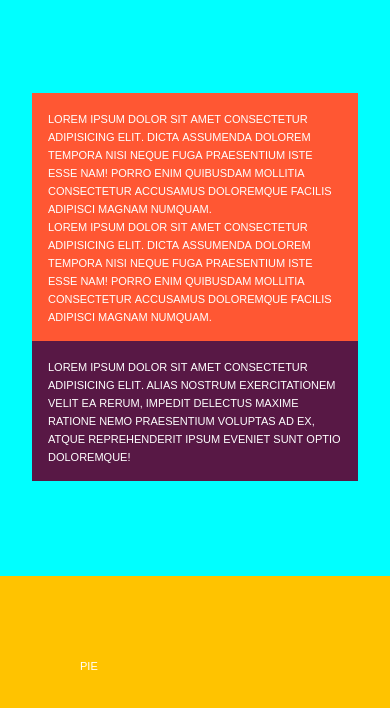
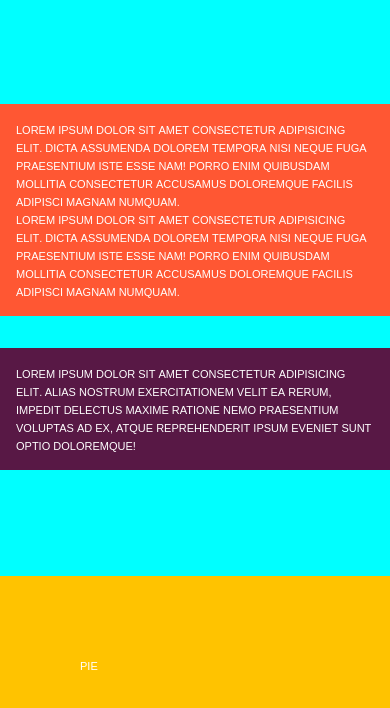
Before and after one commit to emitwd/Practicas-responsivas, a plain HTML site: page index.html in a window 390 px wide. Shown: the part 90-798 px from the top of the page. Drawn offline with Linux system fonts and the light colour scheme.

Commit message:
contenedores 100% mobile

```diff
--- a/css/style.css
+++ b/css/style.css
@@ -1,23 +1,35 @@
-* { font-family: Arial; margin: 0; padding: 0; color: #fff; box-sizing: border-box;}
-html, body { height: 100%; font-variant-caps: all-petite-caps;}
+* {
+    font-family: Arial;
+    margin: 0;
+    padding: 0;
+    color: #fff;
+    box-sizing: border-box;
+}
 
-body{
+html,
+body {
+    height: 100%;
+    font-variant-caps: all-petite-caps;
+}
+
+body {
     background-color: aqua;
     display: flex;
     flex-direction: column;
     justify-content: space-between;
 }
 
-:root{
-    --verde:#DAF7A6;
-    --amarillo:#FFC300;
-    --rojo:#FF5733;
-    --rosa:#C70039;
-    --morado_a:#900C3F;
-    --morado_b:#581845;
+:root {
+    --verde: #DAF7A6;
+    --amarillo: #FFC300;
+    --rojo: #FF5733;
+    --rosa: #C70039;
+    --morado_a: #900C3F;
+    --morado_b: #581845;
 }
+
 /* header del body */
-.header{
+.header {
     background-color: var(--rosa);
     padding: 0 5rem;
     display: flex;
@@ -29,13 +41,13 @@ body{
 
 /* logo y barra de navegacion menu */
 
-.navbar{
+.navbar {
     display: flex;
     justify-content: center;
     padding: 1rem 0;
 }
 
-.navbar a{
+.navbar a {
     background-color: #111111;
     padding: .5rem 1rem;
     text-decoration: none;
@@ -43,41 +55,46 @@ body{
 
     margin: 0 1rem;
 }
-.navbar a:hover{
+
+.navbar a:hover {
     background-color: #4d4d4d;
 
 }
 
 /* contendor principal del body */
-.contenedor{
+.contenedor {
     display: flex;
     flex-wrap: wrap;
+    width: 100%;
     padding: 2rem;
 }
 
 
-.section{
+.section {
     background-color: var(--rojo);
     padding: 1rem;
     flex: 80% 1;
 }
-.aside{
+
+.aside {
     background-color: var(--morado_b);
     padding: 1rem;
+    min-width: 200px;
     flex: 20% 1;
 }
 
 /* pie del body */
-.footer{
+.footer {
     width: 100%;
     padding: 5rem;
     background-color: var(--amarillo);
 }
 
 
-@media screen and (max-width:810px) {
+@media screen and (max-width:710px) {
+
     /* header del body */
-.header{
+    .header {
         flex-direction: column;
         align-items: center;
         padding: 0;
@@ -85,18 +102,28 @@ body{
 
     /* logo y barra de navegacion menu */
 
-.navbar{
+    .navbar {
         display: flex;
         width: 100%;
         padding: 0;
     }
 
-.navbar a{
+    .navbar a {
         width: 100%;
         margin: 0;
         padding: 1rem;
         text-align: center;
 
+    }
+
+    /* contendor principal del body */
+    .contenedor {
+        padding: 0;
+    }
+
+    .section,
+    .aside {
+        margin: 1rem 0;
     }
 
 
@@ -105,8 +132,9 @@ body{
 
 
 @media screen and (max-width:410px) {
+
     /* header del body */
-.header{
+    .header {
         flex-direction: column;
         align-items: center;
         padding: 0;
@@ -114,13 +142,13 @@ body{
 
     /* logo y barra de navegacion menu */
 
-.navbar{
+    .navbar {
         display: flex;
         width: 100%;
         padding: 0;
     }
 
-.navbar a{
+    .navbar a {
         width: 100%;
         margin: 0;
         padding: 1rem .5rem;
```
Also changed, not shown: index.html (+1 -1 lines). Lines whose indentation alone changed are shown as unchanged.
